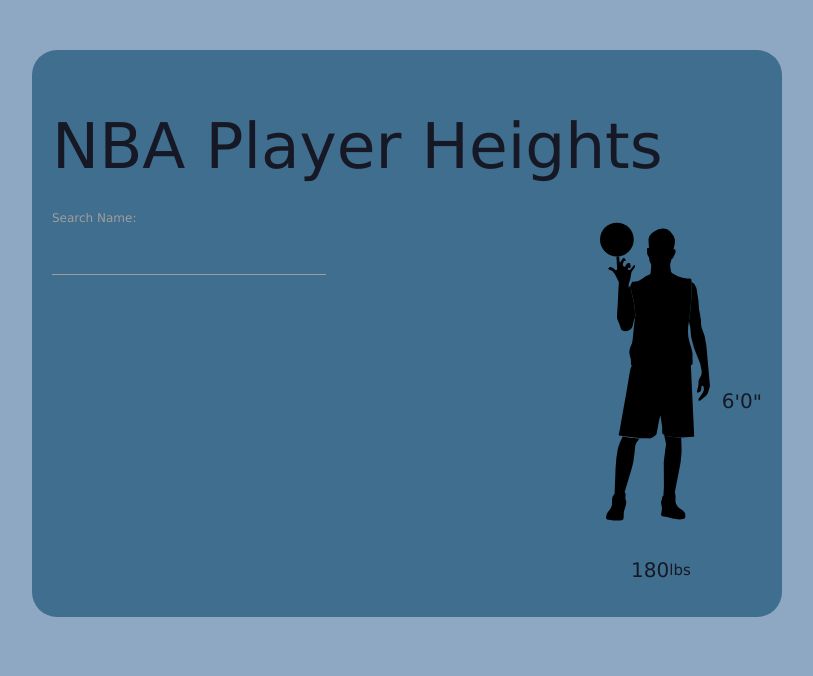
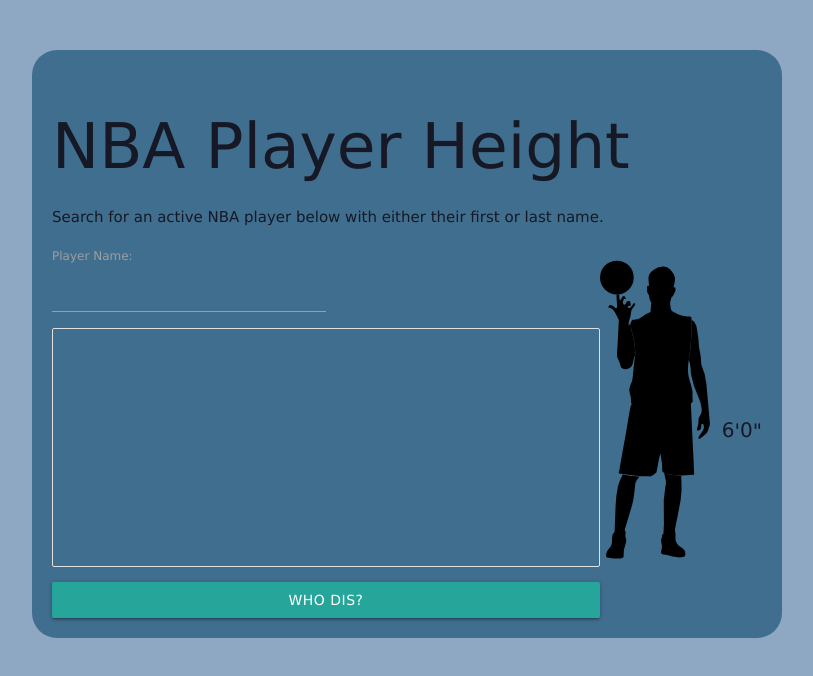
Before and after one commit to gustavlau/nba-player-height-and-autocomplete-api, a plain HTML site: page index.html in a window 1280 px wide. Shown: the whole page, without its empty margins (233-1046 px from the left). Drawn offline with nearby package versions, Linux system fonts and the light colour scheme.

Commit message:
class changes for better UI

```diff
--- a/index.html
+++ b/index.html
@@ -12,14 +12,17 @@
 </head>
 <body>
   <div class="frame">
-    <h1>NBA Player Heights</h1>
+    <div  class="title">
+      <h1>NBA Player Height</h1>
+      <p>Search for an active NBA player below with either their first or last name.</p>
+    </div>
     <div class="grid">
     <form id="player-search">
-        <label for="player name">Search Name:</label>
+        <label for="player name">Player Name:</label>
         <input type="text" name="name" autocomplete="off">
         <!-- <a class="waves-light btn"><input type="submit"></a> -->
     </form>
-    <h2 id="player-search-result"></h2>
+    <div id="player-search-result" class="collection"></div>
 
     <div id="player-main">
 
@@ -35,12 +38,14 @@
 
       </div>
           <container class="listed-heights-od">
-            <div class="odometer feet">6</div><p>'</p>
-            <div class="odometer inches">0</div><p>"</p>
+              <div class="odometer feet">6</div><p>'</p>
+              <div class="odometer inches">0</div><p>"</p>
+
           </container>
-          <container class="listed-weight-od">
+          <a class="btn tooltipped" data-position="bottom" data-tooltip="I am a tooltip">Who dis?</a>
+          <!-- <container class="listed-weight-od">
             <div class="odometer weight">180</div><p>lbs</p>
-          </container>
+          </container> -->
         </div>
         </div>
           <script src="https://cdnjs.cloudflare.com/ajax/libs/gsap/3.6.0/gsap.min.js"></script>
```
